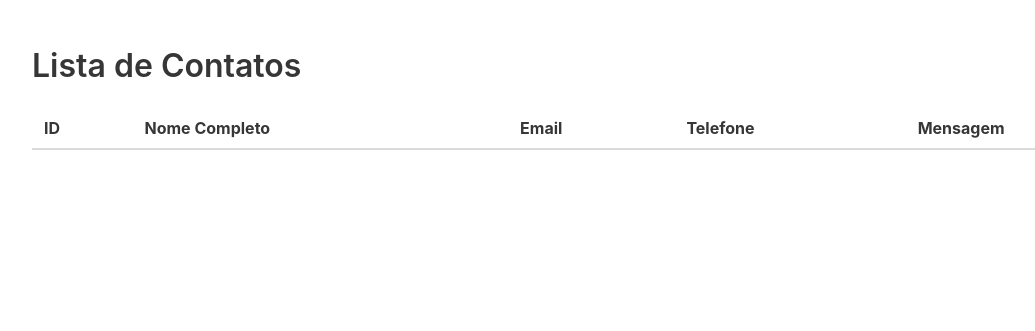
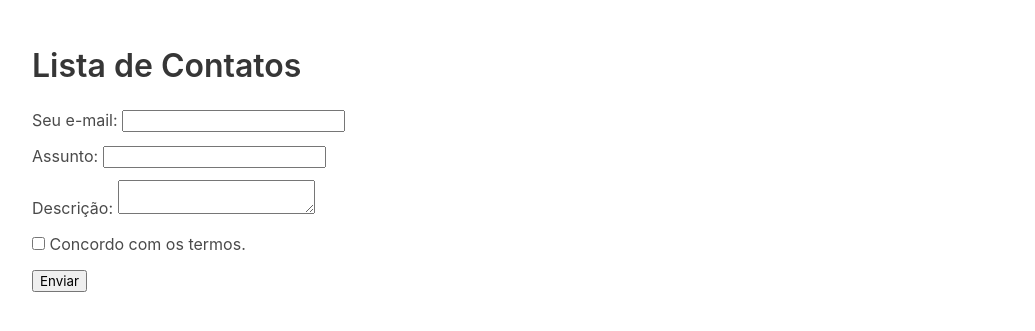
Before and after one commit to KwMajor/desafio2, a Flask app: template templates/contacts.html in a window 1280 px wide. Shown: the top 331 px of the page, without its empty margins (32-1067 px from the left). Run offline with Flask 3, Linux system fonts and the light colour scheme; the template is opened without the code that fills it, so the values that code supplies are empty; parts of the project's set-up code (start-up, migrations or seed data) failed here and were passed over.

Commit message:
Atualização do banco de dados

```diff
--- /dev/null
+++ b/README.md.txt
@@ -0,0 +1 @@
+Este projeto consiste no desenvolvimento de um site fictício para uma universidade, focado em oferecer uma experiência de navegação intuitiva e informativa para estudantes, professores e visitantes. A plataforma inclui páginas principais como Home, Sobre, e Contato, além de áreas específicas para acesso ao perfil dos alunos e professores, informações de cursos e eventos acadêmicos. Utilizando HTML, CSS, JavaScript e o framework Flask, o site apresenta um design responsivo e moderno, priorizando usabilidade e clareza na organização das informações. O orientador do projeto foi o professor Jean Carlos, que acompanhou o processo e forneceu orientação técnica para a aplicação dos conceitos de desenvolvimento web e técnicas de layout e navegação com Bootstrap.
--- a/app.py
+++ b/app.py
@@ -3,17 +3,16 @@
 
 app = Flask(__name__)
 
-app.config["SQLALCHEMY_DATABASE_URI"] = ""
-app.config["AQLALCHEMY_TRACK_MODIFICARIONS"] = False
+app.config["SQLALCHEMY_DATABASE_URI"] = "mysql+pymysql://root:fatec@localhost/desafiodevweb"
+app.config["SQLALCHEMY_TRACK_MODIFICARIONS"] = False
 db = SQLAlchemy(app)
 
 class Contato(db.Model):
     __tablename__ = "contato"
     id = db.Column(db.Integer, primary_key=True)
-    nome_completo = db.Column(db.String(100), nullable=False)
     email = db.Column(db.String(100), nullable=False)
-    telefone = db.Column(db.String(20))
-    mensagem = db.column(db.Text, nullable=False)
+    assunto = db.Column(db.Text, nullable=False)
+    mensagem = db.Column(db.Text, nullable=False)
 
 
 @app.route('/')
@@ -33,18 +32,17 @@
     contatos = Contato.query.all()
     return render_template("contacts.html", contatos = contatos)
 
-@app.route("/add", methods=["GET", "POST"])
+@app.route("/addCC", methods=["POST"])
 def add():
     if request.method == "POST":
         contato = Contato(
-            nome_completo = request.form["nome_completo"],
             email = request.form["email"],
-            telefone = request.form["telefone"],
+            assunto = request.form["assunto"],
             mensagem = request.form["mensagem"]
         )
         db.session.add(contato)
         db.session.commit()
-        return redirect(url_for("contato"))
+        return redirect(url_for("contact"))
     return render_template("contact.html")
 
 if __name__ == '__main__':
--- a/templates/contacts.html
+++ b/templates/contacts.html
@@ -10,26 +10,26 @@
         <div class="container">
             <h1 class="title">Lista de Contatos</h1>
             <table class="table is-striped is-fullwidth">
-                <thead>
-                    <tr>
-                        <th>ID</th>
-                        <th>Nome Completo</th>
-                        <th>Email</th>
-                        <th>Telefone</th>
-                        <th>Mensagem</th>
-                    </tr>
-                </thead>
-                <tbody>
-                    {% for contato in contatos %}
-                    <tr>
-                        <td>{{ contato.id }}</td>
-                        <td>{{ contato.nome_completo }}</td>
-                        <td>{{ contato.email }}</td>
-                        <td>{{ contato.telefone }}</td>
-                        <td>{{ contato.mensagem }}</td>
-                    </tr>
-                    {% endfor %}
-                </tbody>
+
+                <form action="teste" method="post">
+                    <div class="mb-3">
+                        <label for="email" class="form-label">Seu e-mail:</label>
+                        <input type="email" class="form-control" id="email" name="email" required>
+                    </div>
+                    <div class="mb-3">
+                        <label for="assunto" class="form-label">Assunto:</label>
+                        <input type="text" class="form-control" id="assunto" name="assunto" required>
+                    </div>
+                    <div class="mb-3">
+                        <label for="mensagem" class="form-label">Descrição:</label>
+                        <textarea class="form-control" id="mensagem" name="mensagem" required></textarea>
+                    </div>
+                    <div class="form-check mb-3 ">
+                        <input class="form-check-input" type="checkbox" id="myCheck" name="terms" required>
+                        <label class="form-check-label" for="myCheck">Concordo com os termos.</label>
+                    </div>
+                    <button type="submit" class="btn btn-primary">Enviar</button>
+                </form>
             </table>
         </div>
     </section>
```
Also changed, not shown: templates/contact.html (+7 -7 lines).
